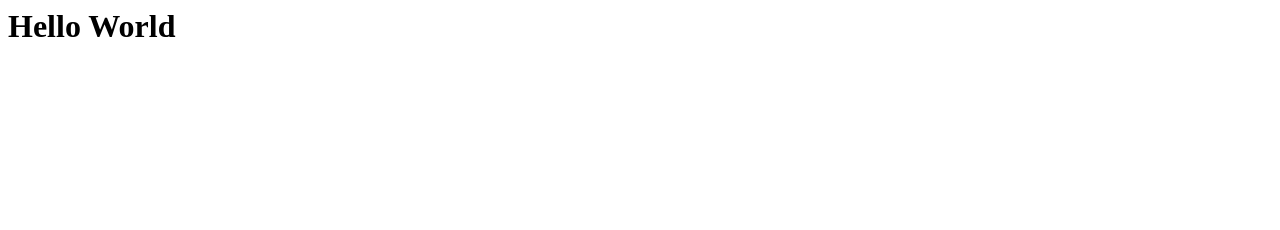
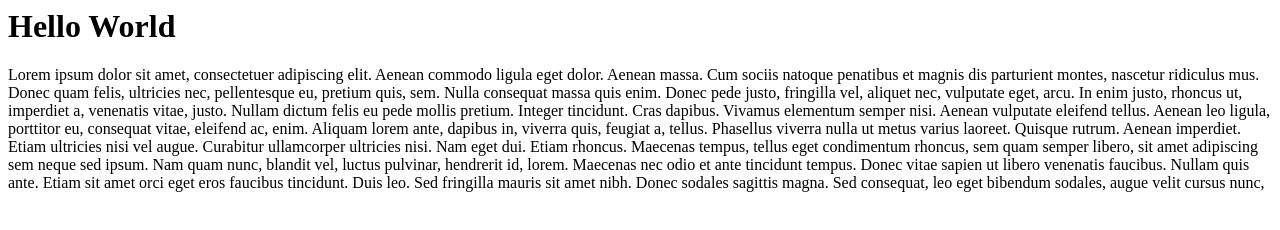
Before and after one commit to Violet005-sys/Testrepo, a plain HTML site: page index.html in a window 1280 px wide. Drawn offline with Linux system fonts and the light colour scheme.

Commit message:
Update index.html

```diff
--- a/index.html
+++ b/index.html
@@ -1 +1,2 @@
 <h1>Hello World </h1>
+<p> Lorem ipsum dolor sit amet, consectetuer adipiscing elit. Aenean commodo ligula eget dolor. Aenean massa. Cum sociis natoque penatibus et magnis dis parturient montes, nascetur ridiculus mus. Donec quam felis, ultricies nec, pellentesque eu, pretium quis, sem. Nulla consequat massa quis enim. Donec pede justo, fringilla vel, aliquet nec, vulputate eget, arcu. In enim justo, rhoncus ut, imperdiet a, venenatis vitae, justo. Nullam dictum felis eu pede mollis pretium. Integer tincidunt. Cras dapibus. Vivamus elementum semper nisi. Aenean vulputate eleifend tellus. Aenean leo ligula, porttitor eu, consequat vitae, eleifend ac, enim. Aliquam lorem ante, dapibus in, viverra quis, feugiat a, tellus. Phasellus viverra nulla ut metus varius laoreet. Quisque rutrum. Aenean imperdiet. Etiam ultricies nisi vel augue. Curabitur ullamcorper ultricies nisi. Nam eget dui. Etiam rhoncus. Maecenas tempus, tellus eget condimentum rhoncus, sem quam semper libero, sit amet adipiscing sem neque sed ipsum. Nam quam nunc, blandit vel, luctus pulvinar, hendrerit id, lorem. Maecenas nec odio et ante tincidunt tempus. Donec vitae sapien ut libero venenatis faucibus. Nullam quis ante. Etiam sit amet orci eget eros faucibus tincidunt. Duis leo. Sed fringilla mauris sit amet nibh. Donec sodales sagittis magna. Sed consequat, leo eget bibendum sodales, augue velit cursus nunc,</p>
```
